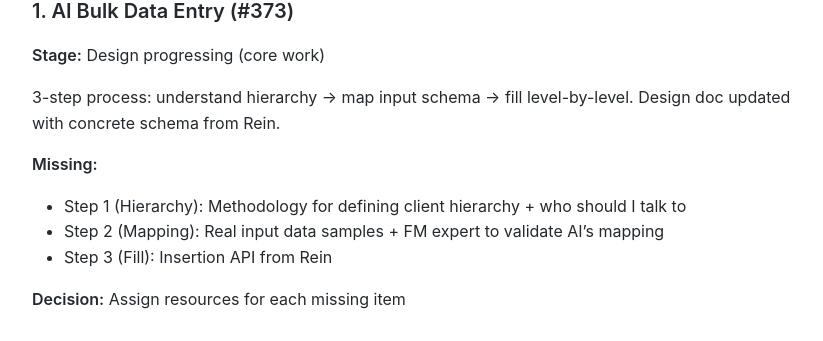
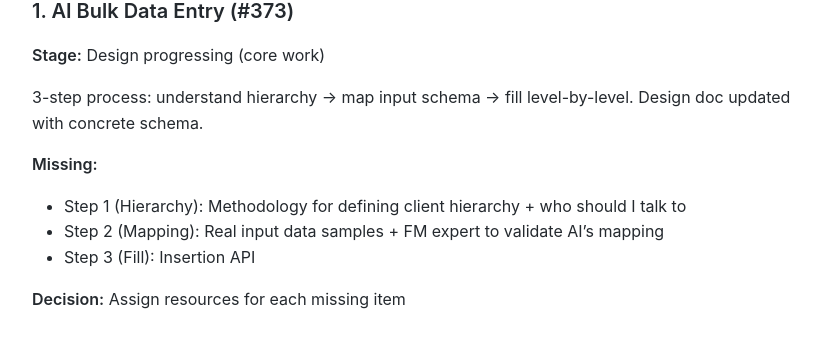
Before and after one commit to MariusWilsch/public-wilsch-ai-pages, a Jekyll site: the page built from project/archibus-fm-assistant/all-hands-ai-work-track-prioritization.md, in a window 1280 px wide. Shown: the part 935-1276 px from the top of the page, without its empty margins (228-1051 px from the left). Built offline with Jekyll 4.4.1, drawn with Linux system fonts in a browser that asks for light colours; our own code applies the rules of GitHub Pages for plain Markdown files.

Commit message:
Sync from hippocampus 2026-01-29

```diff
--- a/project/archibus-fm-assistant/all-hands-ai-work-track-prioritization.md
+++ b/project/archibus-fm-assistant/all-hands-ai-work-track-prioritization.md
@@ -32,12 +32,12 @@ publish: true
 
 **Stage:** Design progressing (core work)
 
-3-step process: understand hierarchy → map input schema → fill level-by-level. Design doc updated with concrete schema from Rein.
+3-step process: understand hierarchy → map input schema → fill level-by-level. Design doc updated with concrete schema.
 
 **Missing:**
 - Step 1 (Hierarchy): Methodology for defining client hierarchy + who should I talk to
 - Step 2 (Mapping): Real input data samples + FM expert to validate AI's mapping
-- Step 3 (Fill): Insertion API from Rein
+- Step 3 (Fill): Insertion API
 
 **Decision:** Assign resources for each missing item
 
```
